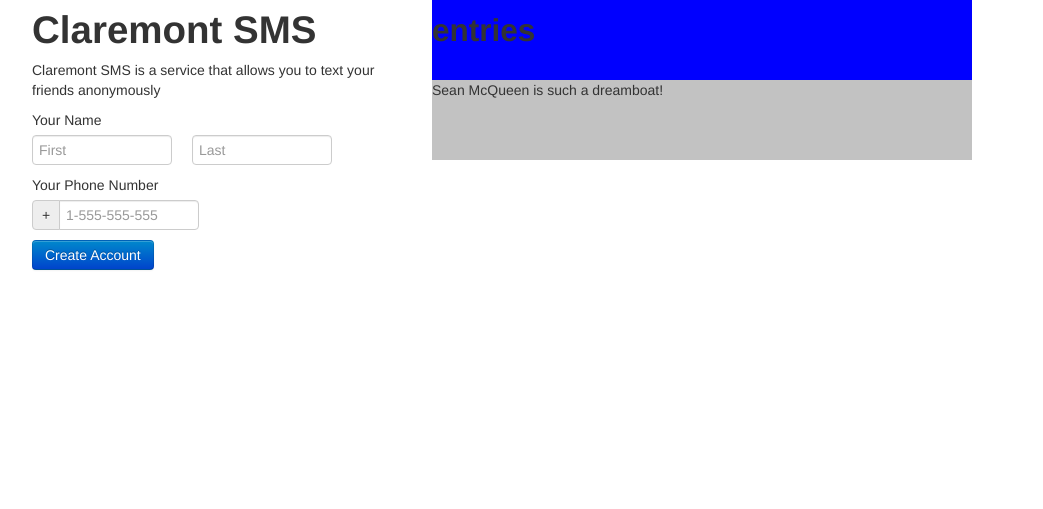
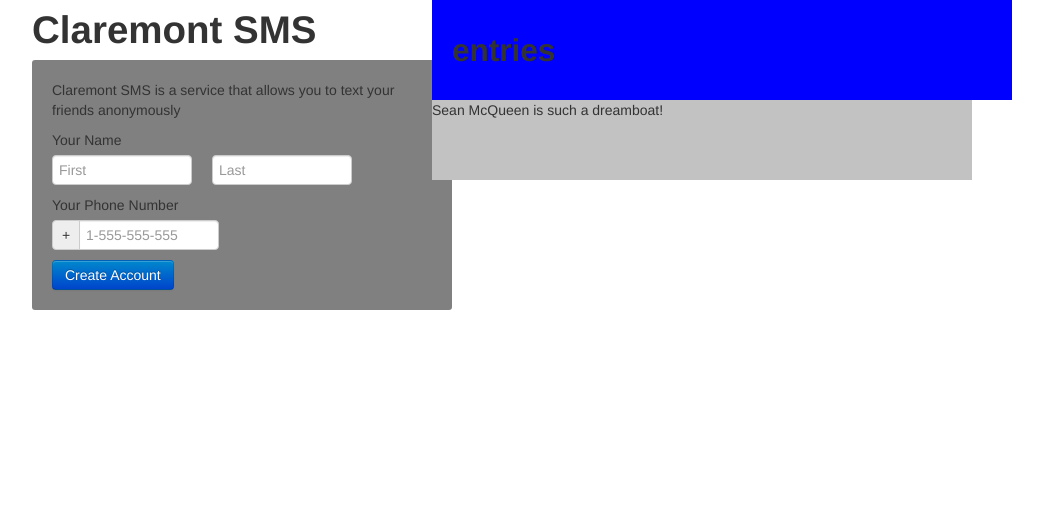
Before and after one commit to s-mcqueen/claremont-sms, a Flask app: page / in a window 1280 px wide. Shown: the part 60-569 px from the top of the page, without its empty margins (138-1181 px from the left). Run offline with Flask 2, Linux system fonts and the light colour scheme; some libraries are stand-ins or nearby versions.

Commit message:
playing with styling

```diff
--- a/static/custom.css
+++ b/static/custom.css
@@ -15,12 +15,19 @@
 }
 
 #signup {
-
+	border-radius: 3px;
+	background-color: gray;
+	padding-left: 20px;
+	padding-top: 20px;
+	padding-right: 20px;
 }
 
 #entry {
 	background-color: blue;
 	height: 80px;
+	padding-left: 20px;
+	padding-top: 20px;
+	padding-right: 20px;
 }
 
 #entry2 {
--- a/templates/index.html
+++ b/templates/index.html
@@ -25,10 +25,10 @@
 
 						<!-- form -->
 						<div class="row">
-							<div class="span5">
+							<div class="span5" id="signup">
 								<p>Claremont SMS is a service that allows you to text your friends anonymously</p>
 									<form action="">
-										<fieldset id="signup">
+										<fieldset >
 											<div class="controls controls-row">
 												<label>Your Name</label>
 												<input class="span2" type="text" placeholder="First">
```
